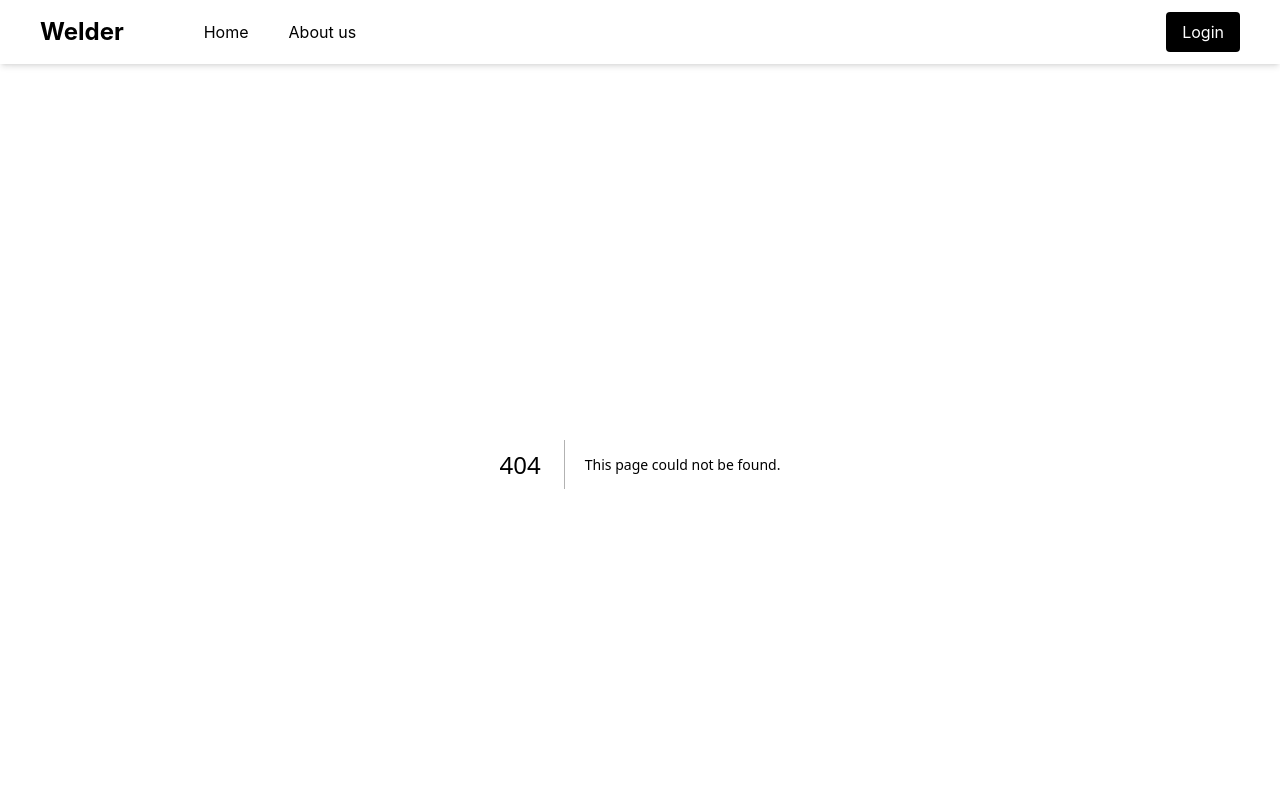
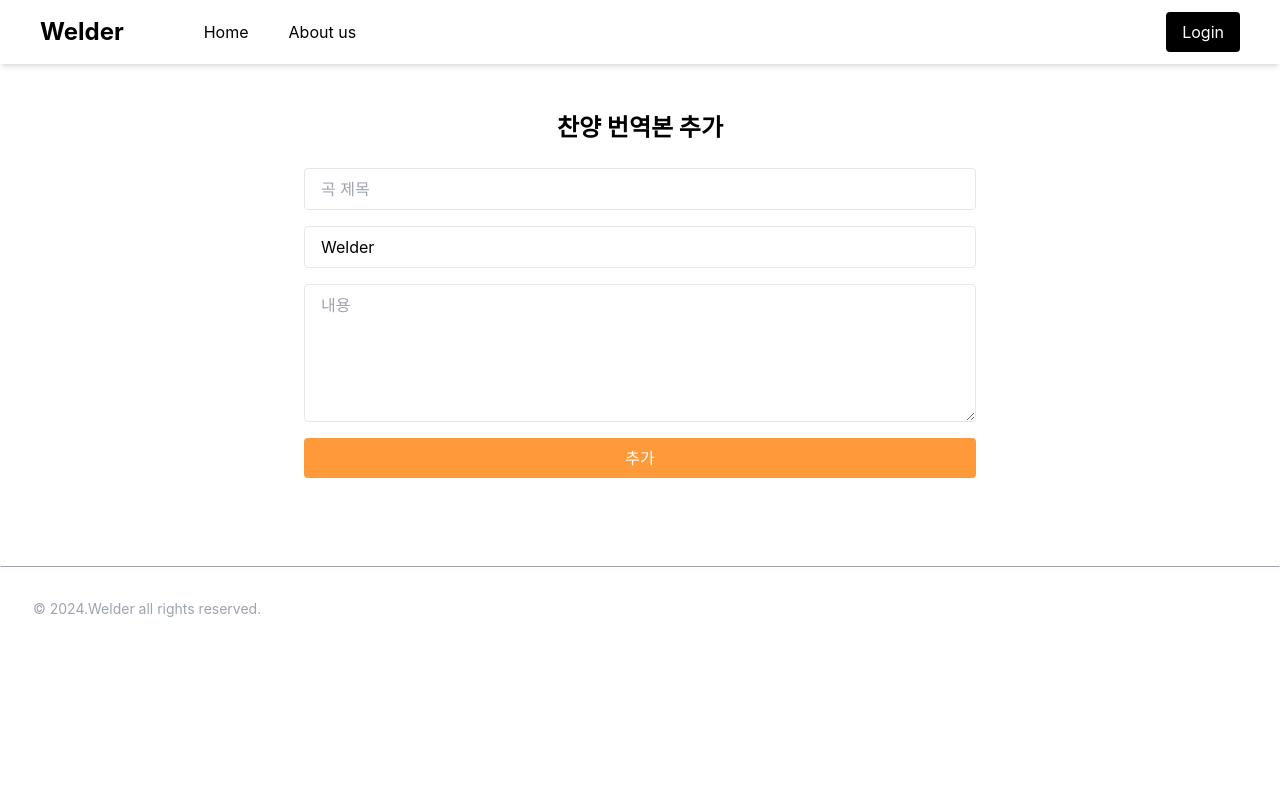
Before and after one commit to yelinee/welder, a Next.js app: page /admin in a window 1280 px wide. Before the commit this address had no page. Shown: the top 800 px of the page. Built offline with nearby package versions, Linux system fonts and the light colour scheme.

Commit message:
feat: 관리자 페이지 추가

```diff
--- /dev/null
+++ b/app/admin/page.tsx
@@ -0,0 +1,75 @@
+"use client";
+
+import React, {useState} from "react";
+import {db} from "@/.firebase/firebase";
+import {addDoc, collection, serverTimestamp} from "firebase/firestore";
+
+const AddSongPage: React.FC = () => {
+    const [title, setTitle] = useState("");
+    const [translator] = useState("Welder");
+    const [contents, setContents] = useState("");
+    const [message, setMessage] = useState("");
+
+    const handleAddSong = async (e: React.FormEvent) => {
+        e.preventDefault();
+
+        if (!title || !translator || !contents) {
+            setMessage("모든 필드를 채워주세요.");
+            return;
+        }
+
+        try {
+            await addDoc(collection(db, "songs"), {
+                title,
+                translator,
+                contents,
+                views: 0,
+                createdAt: serverTimestamp(),
+            });
+            setMessage("데이터가 성공적으로 추가되었습니다.");
+            setTitle("");
+            setContents("");
+        } catch (error) {
+            console.error("Error adding document: ", error);
+            setMessage("오류가 발생했습니다.");
+        }
+    };
+
+    return (
+        <section className="max-w-screen-md mx-auto p-12 text-center">
+            <h1 className="text-2xl font-bold mb-6">찬양 번역본 추가</h1>
+            <form onSubmit={handleAddSong} className="flex flex-col gap-4">
+                <input
+                    type="text"
+                    placeholder="곡 제목"
+                    value={title}
+                    onChange={(e) => setTitle(e.target.value)}
+                    className="border px-4 py-2 rounded"
+                />
+                <input
+                    type="text"
+                    placeholder="번역가"
+                    value={translator}
+                    readOnly
+                    className="border px-4 py-2 rounded"
+                />
+                <textarea
+                    placeholder="내용"
+                    value={contents}
+                    onChange={(e) => setContents(e.target.value)}
+                    className="border px-4 py-2 rounded"
+                    rows={5}
+                ></textarea>
+                <button
+                    type="submit"
+                    className="bg-[#FF9A3B] text-white px-4 py-2 rounded hover:bg-[#FE7F2D] transition-colors"
+                >
+                    추가
+                </button>
+                {message && <p className="text-sm text-red-500">{message}</p>}
+            </form>
+        </section>
+    );
+};
+
+export default AddSongPage;
```
